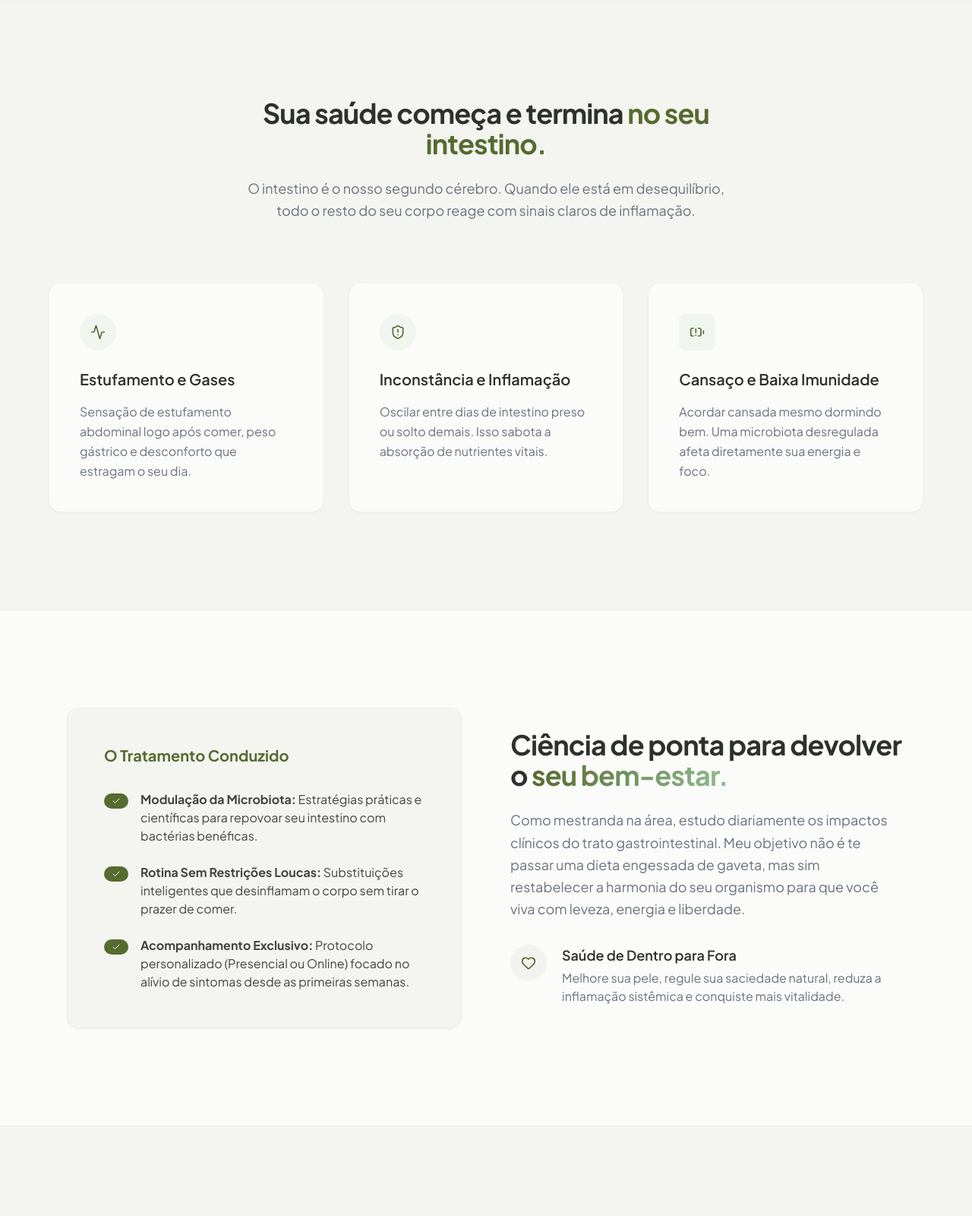
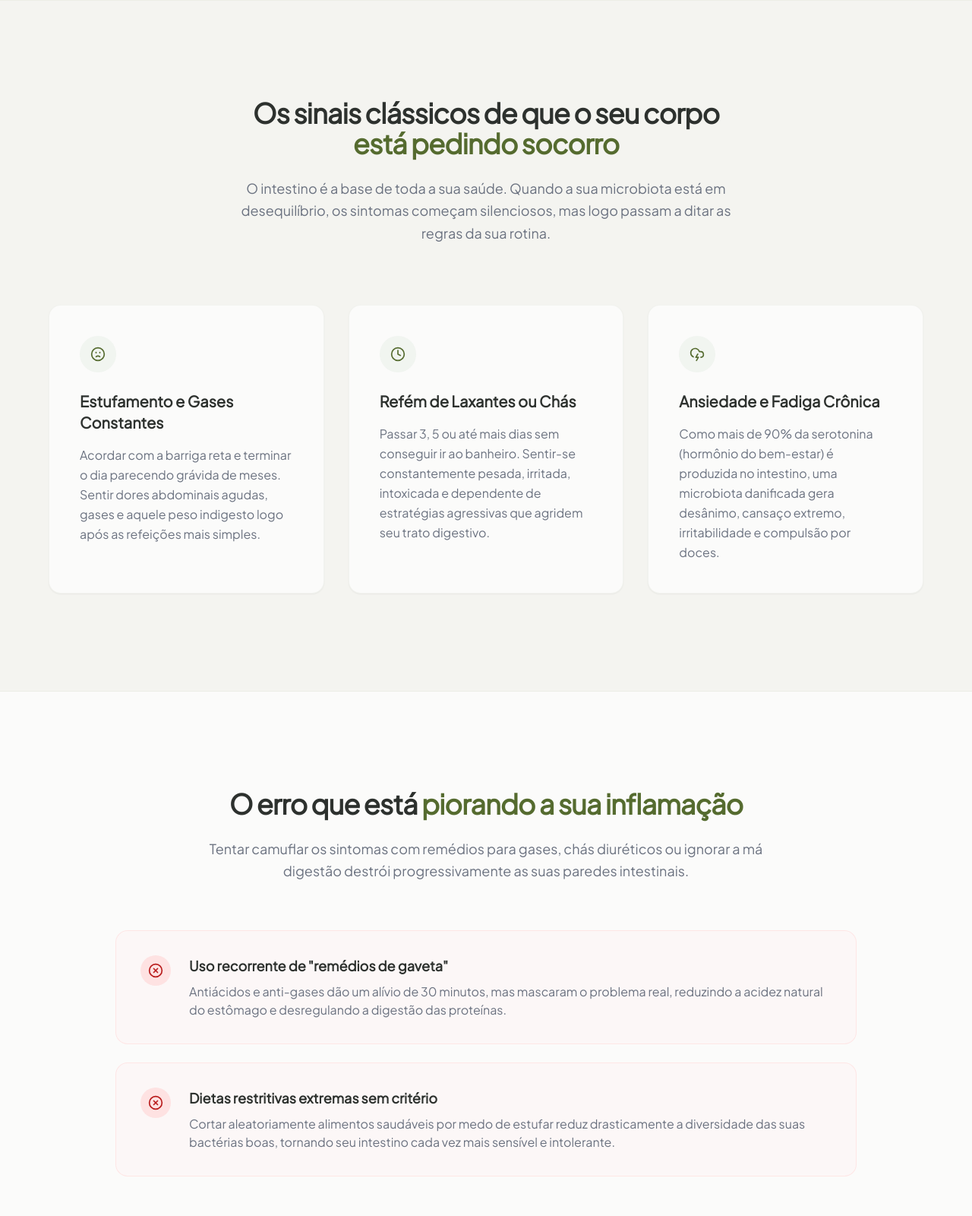
Before and after one commit to cesarlibarino/marinaviannanutri, a plain HTML site: page index.html in a window 1280 px wide. Shown: the part 800-2400 px from the top of the page at 76% size. Drawn offline with nearby package versions, Linux system fonts and the light colour scheme.

Commit message:
Update index.html

```diff
--- a/index.html
+++ b/index.html
@@ -6,7 +6,7 @@
   <title>Marina Vianna | Nutrição Intestinal & Saúde Integrativa</title>
   <script src="https://cdn.tailwindcss.com"></script>
   <script src="https://unpkg.com/lucide@latest"></script>
-  <link href="https://fonts.googleapis.com/css2?family=Plus+Jakarta+Sans:wght@400;500;600;700&display=swap" rel="stylesheet"/>
+  <link href="https://fonts.googleapis.com/css2?family=Plus+Jakarta+Sans:wght=400;500;600;700&display=swap" rel="stylesheet"/>
   <script>
     tailwind.config = {
       theme: {
@@ -71,7 +71,7 @@
 
       <div class="reveal active flex justify-center lg:justify-end mb-10 lg:mb-0">
         <div class="relative inline-block">
-          <div class="absolute inset-0 bg-marina-accent/10 rounded-full blur-2xl pointer-events-none"></div>
+          <div class="absolute inset-0 bg-marina-accent/10 rounded-full blur-3xl pointer-events-none"></div>
           <img
             src="marina-vianna.webp"
             alt="Dra. Marina Vianna"
@@ -87,57 +87,91 @@
     <div class="max-w-6xl mx-auto text-center">
       <div class="reveal max-w-2xl mx-auto mb-20">
         <h2 class="text-3xl sm:text-4xl font-bold tracking-tight mb-6">
-          Sua saúde começa e termina <span class="text-marina-brand">no seu intestino.</span>
+          Os sinais clássicos de que o seu corpo <span class="text-marina-brand">está pedindo socorro</span>
         </h2>
         <p class="text-marina-muted text-lg leading-relaxed">
-          O intestino é o nosso segundo cérebro. Quando ele está em desequilíbrio, todo o resto do seu corpo reage com sinais claros de inflamação.
+          O intestino é a base de toda a sua saúde. Quando a sua microbiota está em desequilíbrio, os sintomas começam silenciosos, mas logo passam a ditar as regras da sua rotina.
         </p>
       </div>
 
       <div class="grid grid-cols-1 md:grid-cols-3 gap-8 text-left">
         <div class="reveal bg-marina-bg p-10 rounded-2xl border border-marina-brand/5 shadow-sm group hover:border-marina-accent/40 transition-all">
           <div class="w-12 h-12 rounded-full bg-marina-accent/10 text-marina-brand flex items-center justify-center mb-6">
-            <i data-lucide="activity" class="w-5 h-5"></i>
+            <i data-lucide="frown" class="w-5 h-5"></i>
           </div>
-          <h3 class="text-xl font-semibold mb-4 text-marina-text">Estufamento e Gases</h3>
-          <p class="text-marina-muted leading-relaxed">Sensação de estufamento abdominal logo após comer, peso gástrico e desconforto que estragam o seu dia.</p>
+          <h3 class="text-xl font-semibold mb-4 text-marina-text">Estufamento e Gases Constantes</h3>
+          <p class="text-marina-muted leading-relaxed">Acordar com a barriga reta e terminar o dia parecendo grávida de meses. Sentir dores abdominais agudas, gases e aquele peso indigesto logo após as refeições mais simples.</p>
         </div>
 
         <div class="reveal bg-marina-bg p-10 rounded-2xl border border-marina-brand/5 shadow-sm group hover:border-marina-accent/40 transition-all">
           <div class="w-12 h-12 rounded-full bg-marina-accent/10 text-marina-brand flex items-center justify-center mb-6">
-            <i data-lucide="shield-alert" class="w-5 h-5"></i>
+            <i data-lucide="clock" class="w-5 h-5"></i>
           </div>
-          <h3 class="text-xl font-semibold mb-4 text-marina-text">Inconstância e Inflamação</h3>
-          <p class="text-marina-muted leading-relaxed">Oscilar entre dias de intestino preso ou solto demais. Isso sabota a absorção de nutrientes vitais.</p>
+          <h3 class="text-xl font-semibold mb-4 text-marina-text">Refém de Laxantes ou Chás</h3>
+          <p class="text-marina-muted leading-relaxed">Passar 3, 5 ou até mais dias sem conseguir ir ao banheiro. Sentir-se constantemente pesada, irritada, intoxicada e dependente de estratégias agressivas que agridem seu trato digestivo.</p>
         </div>
 
         <div class="reveal bg-marina-bg p-10 rounded-2xl border border-marina-brand/5 shadow-sm group hover:border-marina-accent/40 transition-all">
-          <div class="w-12 h-12 rounded-lg bg-marina-accent/10 text-marina-brand flex items-center justify-center mb-6">
-            <i data-lucide="battery-warning" class="w-5 h-5"></i>
+          <div class="w-12 h-12 rounded-full bg-marina-accent/10 text-marina-brand flex items-center justify-center mb-6">
+            <i data-lucide="cloud-lightning" class="w-5 h-5"></i>
           </div>
-          <h3 class="text-xl font-semibold mb-4 text-marina-text">Cansaço e Baixa Imunidade</h3>
-          <p class="text-marina-muted leading-relaxed">Acordar cansada mesmo dormindo bem. Uma microbiota desregulada afeta diretamente sua energia e foco.</p>
+          <h3 class="text-xl font-semibold mb-4 text-marina-text">Ansiedade e Fadiga Crônica</h3>
+          <p class="text-marina-muted leading-relaxed">Como mais de 90% da serotonina (hormônio do bem-estar) é produzida no intestino, uma microbiota danificada gera desânimo, cansaço extremo, irritabilidade e compulsão por doces.</p>
         </div>
       </div>
     </div>
   </section>
 
-  <section class="py-32 px-6 max-w-6xl mx-auto">
+  <section class="py-32 px-6 max-w-5xl mx-auto">
+    <div class="reveal text-center max-w-3xl mx-auto mb-16">
+      <h2 class="text-3xl sm:text-4xl font-bold tracking-tight mb-6">
+        O erro que está <span class="text-marina-brand">piorando a sua inflamação</span>
+      </h2>
+      <p class="text-marina-muted text-lg leading-relaxed">
+        Tentar camuflar os sintomas com remédios para gases, chás diuréticos ou ignorar a má digestão destrói progressivamente as suas paredes intestinais.
+      </p>
+    </div>
+
+    <div class="space-y-6">
+      <div class="reveal flex flex-col sm:flex-row items-start gap-6 bg-red-50/40 p-8 rounded-2xl border border-red-200/40">
+        <div class="w-10 h-10 rounded-full bg-red-100 text-red-700 flex items-center justify-center shrink-0 mx-auto sm:mx-0">
+          <i data-lucide="x-circle" class="w-5 h-5"></i>
+        </div>
+        <div class="text-center sm:text-left">
+          <h3 class="text-lg font-semibold text-marina-text mb-2">Uso recorrente de "remédios de gaveta"</h3>
+          <p class="text-marina-muted text-sm sm:text-base">Antiácidos e anti-gases dão um alívio de 30 minutos, mas mascaram o problema real, reduzindo a acidez natural do estômago e desregulando a digestão das proteínas.</p>
+        </div>
+      </div>
+
+      <div class="reveal flex flex-col sm:flex-row items-start gap-6 bg-red-50/40 p-8 rounded-2xl border border-red-200/40">
+        <div class="w-10 h-10 rounded-full bg-red-100 text-red-700 flex items-center justify-center shrink-0 mx-auto sm:mx-0">
+          <i data-lucide="x-circle" class="w-5 h-5"></i>
+        </div>
+        <div class="text-center sm:text-left">
+          <h3 class="text-lg font-semibold text-marina-text mb-2">Dietas restritivas extremas sem critério</h3>
+          <p class="text-marina-muted text-sm sm:text-base">Cortar aleatoriamente alimentos saudáveis por medo de estufar reduz drasticamente a diversidade das suas bactérias boas, tornando seu intestino cada vez mais sensível e intolerante.</p>
+        </div>
+      </div>
+    </div>
+  </section>
+
+  <section class="py-32 px-6 bg-marina-card border-y border-marina-brand/5">
+    <div class="max-w-6xl mx-auto">
       <div class="grid grid-cols-1 md:grid-cols-2 gap-16 items-center">
 
-      <div class="reveal order-2 md:order-1 bg-marina-card p-10 sm:p-12 rounded-2xl border border-marina-brand/5 shadow-sm relative overflow-hidden">
+        <div class="reveal order-2 md:order-1 bg-marina-bg p-10 sm:p-12 rounded-2xl border border-marina-brand/5 shadow-sm relative overflow-hidden">
           <h4 class="text-xl font-bold mb-8 text-marina-brand">O Tratamento Conduzido</h4>
           <ul class="space-y-6">
             <li class="flex items-start gap-4">
-            <div class="mt-1 bg-marina-brand text-white rounded-full p-1"><i data-lucide="check" class="w-3. h-3 text-white"></i></div>
+              <div class="mt-1 bg-marina-brand text-white rounded-full p-1"><i data-lucide="check" class="w-3.5 h-3.5 text-white"></i></div>
               <p class="text-marina-text/90"><strong>Modulação da Microbiota:</strong> Estratégias práticas e científicas para repovoar seu intestino com bactérias benéficas.</p>
             </li>
             <li class="flex items-start gap-4">
-            <div class="mt-1 bg-marina-brand text-white rounded-full p-1"><i data-lucide="check" class="w-3. h-3 text-white"></i></div>
+              <div class="mt-1 bg-marina-brand text-white rounded-full p-1"><i data-lucide="check" class="w-3.5 h-3.5 text-white"></i></div>
               <p class="text-marina-text/90"><strong>Rotina Sem Restrições Loucas:</strong> Substituições inteligentes que desinflamam o corpo sem tirar o prazer de comer.</p>
             </li>
             <li class="flex items-start gap-4">
-            <div class="mt-1 bg-marina-brand text-white rounded-full p-1"><i data-lucide="check" class="w-3. h-3 text-white"></i></div>
+              <div class="mt-1 bg-marina-brand text-white rounded-full p-1"><i data-lucide="check" class="w-3.5 h-3.5 text-white"></i></div>
               <p class="text-marina-text/90"><strong>Acompanhamento Exclusivo:</strong> Protocolo personalizado (Presencial ou Online) focado no alívio de sintomas desde as primeiras semanas.</p>
             </li>
           </ul>
@@ -162,6 +196,43 @@
               <p class="text-marina-muted text-sm sm:text-base">Melhore sua pele, regule sua saciedade natural, reduza a inflamação sistêmica e conquiste mais vitalidade.</p>
             </div>
           </div>
+        </div>
+      </div>
+    </div>
+  </section>
+
+  <section class="py-32 px-6 max-w-6xl mx-auto">
+    <div class="reveal text-center max-w-2xl mx-auto mb-20">
+      <h2 class="text-3xl sm:text-4xl font-bold tracking-tight mb-4">
+        A consulta com a Marina é <span class="text-marina-brand">para você?</span>
+      </h2>
+      <p class="text-marina-muted text-base sm:text-lg">
+        Busco trabalhar com pacientes comprometidas em entender a raiz do problema, deixando tratamentos genéricos no passado.
+      </p>
+    </div>
+
+    <div class="grid grid-cols-1 md:grid-cols-2 gap-8 max-w-4xl mx-auto">
+      <div class="reveal bg-marina-card p-8 rounded-2xl border border-marina-brand/5">
+        <h3 class="text-lg font-bold text-marina-brand uppercase tracking-wider mb-6 flex items-center gap-2">
+          <i data-lucide="check-circle" class="w-5 h-5 text-marina-brand"></i> Perfeito para você que:
+        </h3>
+        <ul class="space-y-4 text-sm sm:text-base text-marina-muted">
+          <li class="flex items-start gap-2">✔ Quer eliminar de vez o estufamento, gases e dores após comer.</li>
+          <li class="flex items-start gap-2">✔ Deseja ir ao banheiro todos os dias com naturalidade e consistência.</li>
+          <li class="flex items-start gap-2">✔ Entende que a saúde física, imunidade e humor começam pela alimentação.</li>
+          <li class="flex items-start gap-2">✔ Quer um plano sob medida estruturado por quem é especialista em microbiota.</li>
+        </ul>
+      </div>
+
+      <div class="reveal bg-marina-card p-8 rounded-2xl border border-black/5 opacity-80">
+        <h3 class="text-lg font-bold text-gray-500 uppercase tracking-wider mb-6 flex items-center gap-2">
+          <i data-lucide="minus-circle" class="w-5 h-5 text-gray-400"></i> NÃO é para quem:
+        </h3>
+        <ul class="space-y-4 text-sm sm:text-base text-marina-muted">
+          <li class="flex items-start gap-2">✕ Procura um "chá milagroso" ou remédio de efeito imediato instantâneo.</li>
+          <li class="flex items-start gap-2">✕ Não está disposta a fazer ajustes simples na rotina de alimentação.</li>
+          <li class="flex items-start gap-2">✕ Quer apenas uma receita de gaveta pronta e restritiva para passar fome.</li>
+        </ul>
       </div>
     </div>
   </section>
```
Lines whose indentation alone changed are shown as unchanged.
